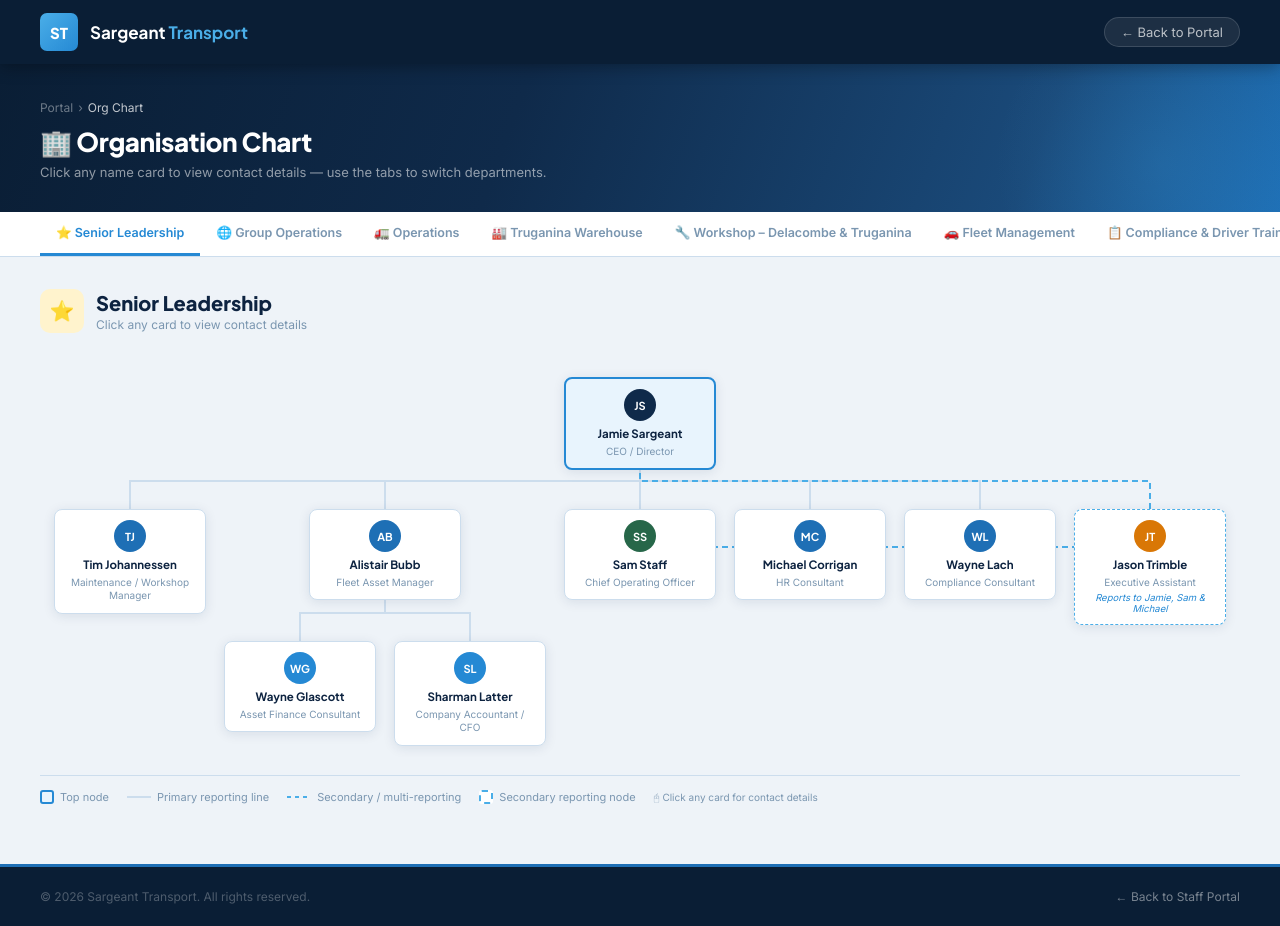
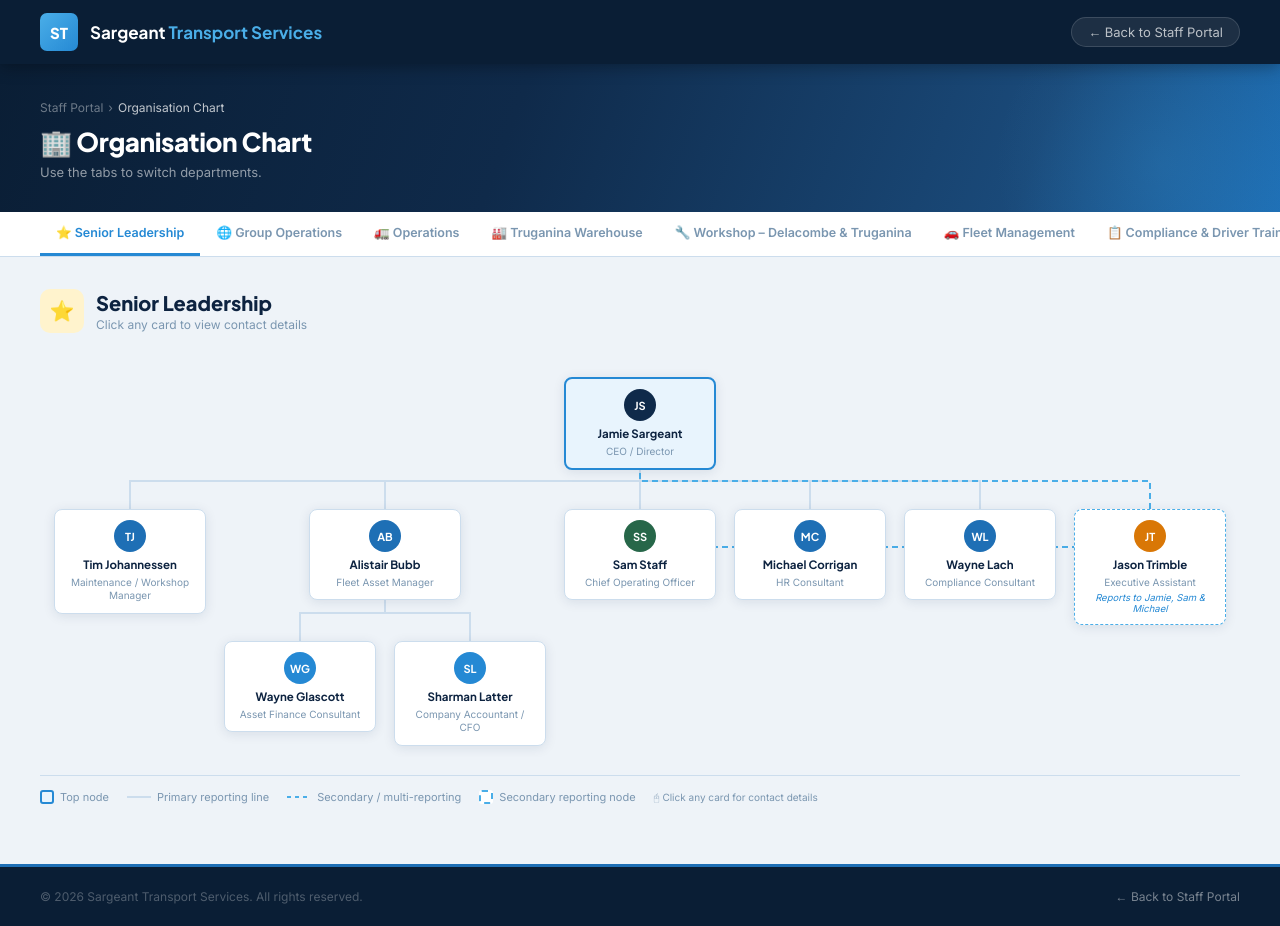
Before and after one commit to gracersargeant/Future-Group-Planning, a plain HTML site: page orgchart.html in a window 1280 px wide. Drawn offline with Linux system fonts and the light colour scheme.

Commit message:
Update and rename orgchart_4.html to orgchart.html

```diff
--- a/orgchart_4.html
+++ b/orgchart.html
@@ -3,7 +3,7 @@
 <head>
 <meta charset="UTF-8"/>
 <meta name="viewport" content="width=device-width,initial-scale=1.0"/>
-<title>Org Chart | Sargeant Transport</title>
+<title>Organisation Chart | Sargeant Transport Services</title>
 <link href="https://fonts.googleapis.com/css2?family=Plus+Jakarta+Sans:wght@400;600;700;800&family=Inter:wght@400;500;600&display=swap" rel="stylesheet"/>
 <style>
 :root{
@@ -81,14 +81,14 @@ footer{background:var(--navy);border-top:3px solid var(--blue);padding:22px 40px
 </head>
 <body>
 <header>
-  <a class="logo-area" href="index.html"><div class="logo-sq">ST</div><div class="logo-name">Sargeant <span>Transport</span></div></a>
-  <a class="back-btn" href="index.html">&#8592; Back to Portal</a>
+  <a class="logo-area" href="index.html"><div class="logo-sq">ST</div><div class="logo-name">Sargeant <span>Transport Services</span></div></a>
+  <a class="back-btn" href="index.html">&#8592; Back to Staff Portal</a>
 </header>
 <div class="hero">
   <div class="hero-inner">
-    <div class="bc"><a href="index.html">Portal</a><span>&#8250;</span><span style="color:rgba(255,255,255,.75)">Org Chart</span></div>
+    <div class="bc"><a href="index.html"> Staff Portal</a><span>&#8250;</span><span style="color:rgba(255,255,255,.75)">Organisation Chart</span></div>
     <h1>&#127970; Organisation Chart</h1>
-    <p>Click any name card to view contact details &mdash; use the tabs to switch departments.</p>
+    <p>Use the tabs to switch departments.</p>
   </div>
 </div>
 <div class="tab-bar" id="tabBar"></div>
@@ -99,7 +99,7 @@ footer{background:var(--navy);border-top:3px solid var(--blue);padding:22px 40px
     <div class="mbody" id="mbody"></div>
   </div>
 </div>
-<footer><div class="fi"><span>&#169; 2026 Sargeant Transport. All rights reserved.</span><a href="index.html">&#8592; Back to Staff Portal</a></div></footer>
+<footer><div class="fi"><span>&#169; 2026 Sargeant Transport Services. All rights reserved.</span><a href="index.html">&#8592; Back to Staff Portal</a></div></footer>
 
 <script>
 // ── CONTACTS (fill in details here) ─────────────────────────
```
